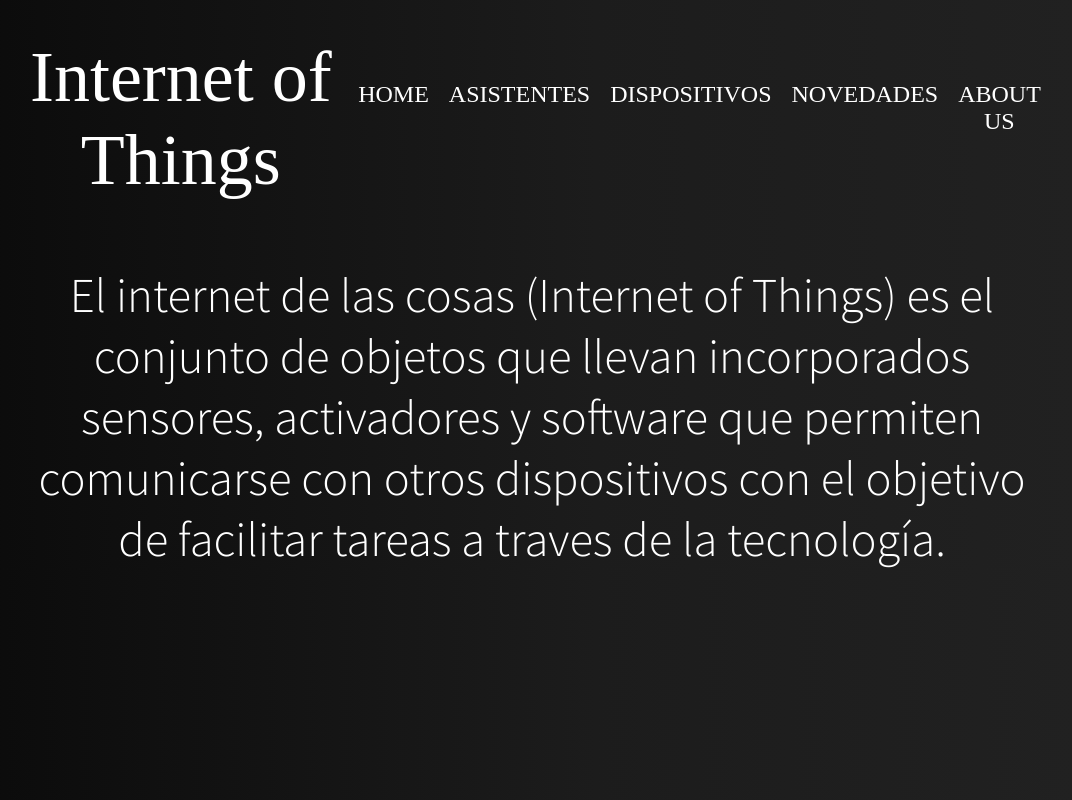
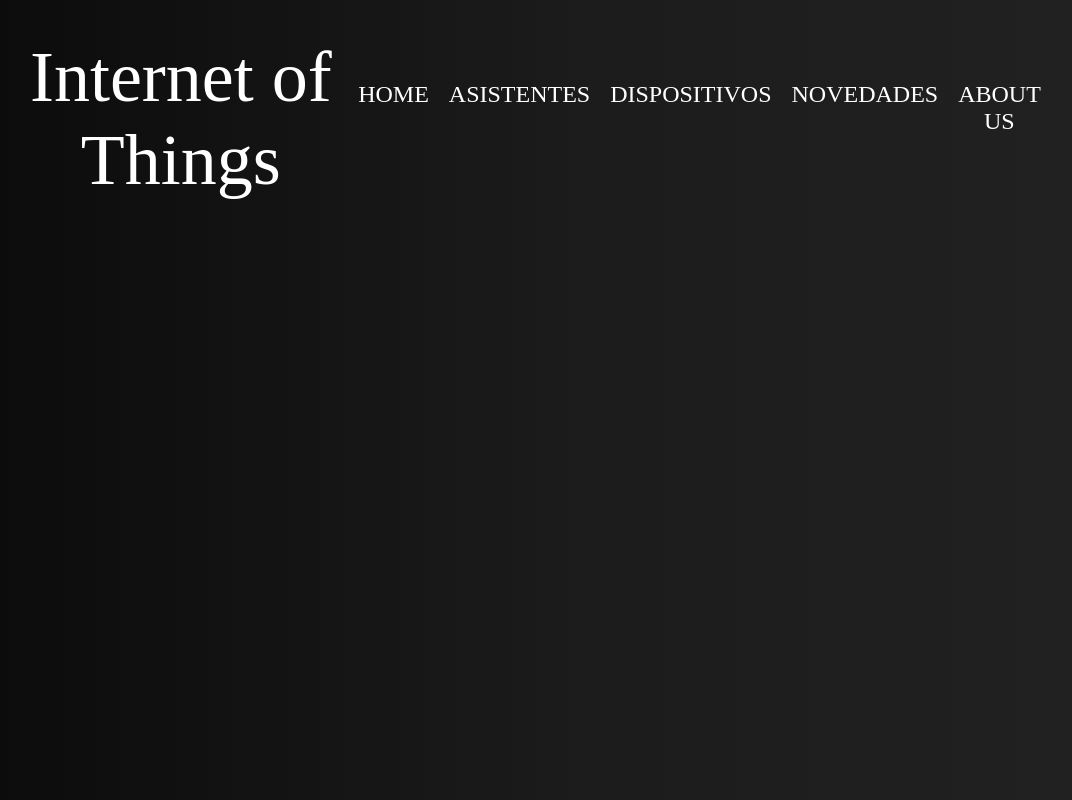
Before and after one commit to Lucas-ez/iot-frontend, a React (Create React App) app: page / in a window 1280 px wide. Shown: the whole page, without its empty margins (108-1180 px from the left). Built offline with nearby package versions, Linux system fonts and the light colour scheme; a web font is replaced by a local one.

Commit message:
edit routes 2

```diff
--- a/src/App.jsx
+++ b/src/App.jsx
@@ -11,11 +11,11 @@ function App() {
       <BrowserRouter>
         <Header/>
         <Routes>
-          <Route path="/" element={<Home/>} />
-          <Route path='asistentes' element={<Asistentes/>}/>
-          <Route path='dispositivos' element={<Dispositivos/>}/>
-          <Route path='novedades' element={<Novedades/>}/>
-          <Route path='about' element={<About/>}/>
+          <Route path="iot-frontend" element={<Home/>} />
+          <Route path='iot-frontend/asistentes' element={<Asistentes/>}/>
+          <Route path='iot-frontend/dispositivos' element={<Dispositivos/>}/>
+          <Route path='iot-frontend/novedades' element={<Novedades/>}/>
+          <Route path='iot-frontend/about' element={<About/>}/>
         </Routes>
       </BrowserRouter>
     </div>
--- a/src/components/layout/Header.jsx
+++ b/src/components/layout/Header.jsx
@@ -5,11 +5,11 @@ function Nav() {
     return (
         <nav>
             <ul>
-                <li><Link to = "/" className='link'>Home</Link></li>
-                <li><Link to = "/asistentes" className='link'>Asistentes</Link></li>
-                <li><Link to = "/dispositivos" className='link'>Dispositivos</Link></li>
-                <li><Link to = "/novedades" className='link'>Novedades</Link></li>
-                <li><Link to = "/about" className='link'>About us</Link></li>
+                <li><Link to = "/iot-frontend/" className='link'>Home</Link></li>
+                <li><Link to = "/iot-frontend/asistentes" className='link'>Asistentes</Link></li>
+                <li><Link to = "/iot-frontend/dispositivos" className='link'>Dispositivos</Link></li>
+                <li><Link to = "/iot-frontend/novedades" className='link'>Novedades</Link></li>
+                <li><Link to = "/iot-frontend/about" className='link'>About us</Link></li>
             </ul>
         </nav>
     );
@@ -18,7 +18,7 @@ function Nav() {
 function Header() {
     return (
         <header>
-            <Link to = "/" className='link logo'>Internet of Things</Link>
+            <Link to = "/iot-frontend/" className='link logo'>Internet of Things</Link>
             <Nav />
         </header>
     );
```
